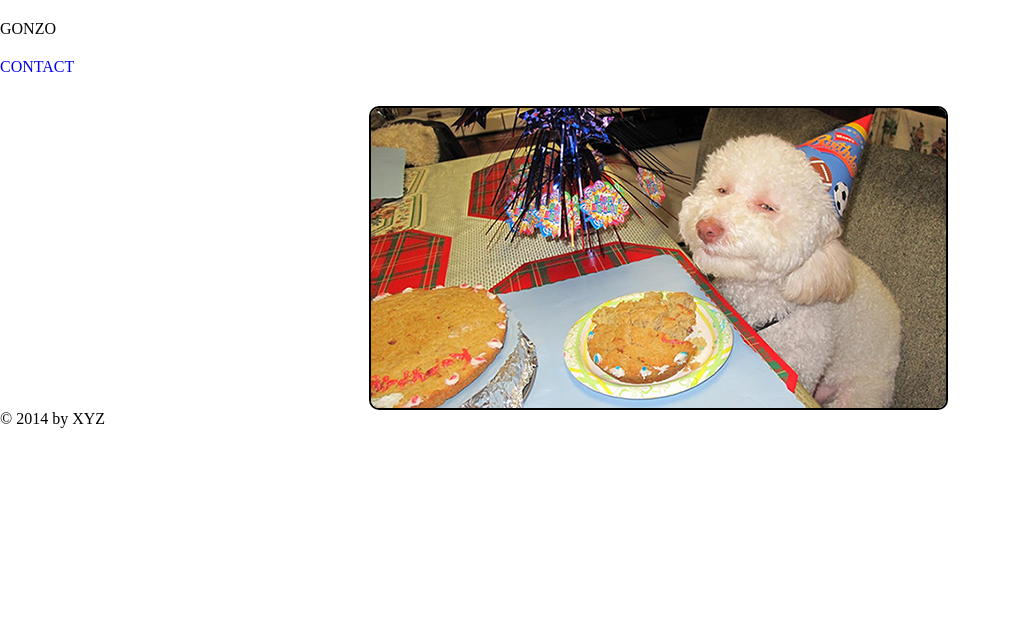
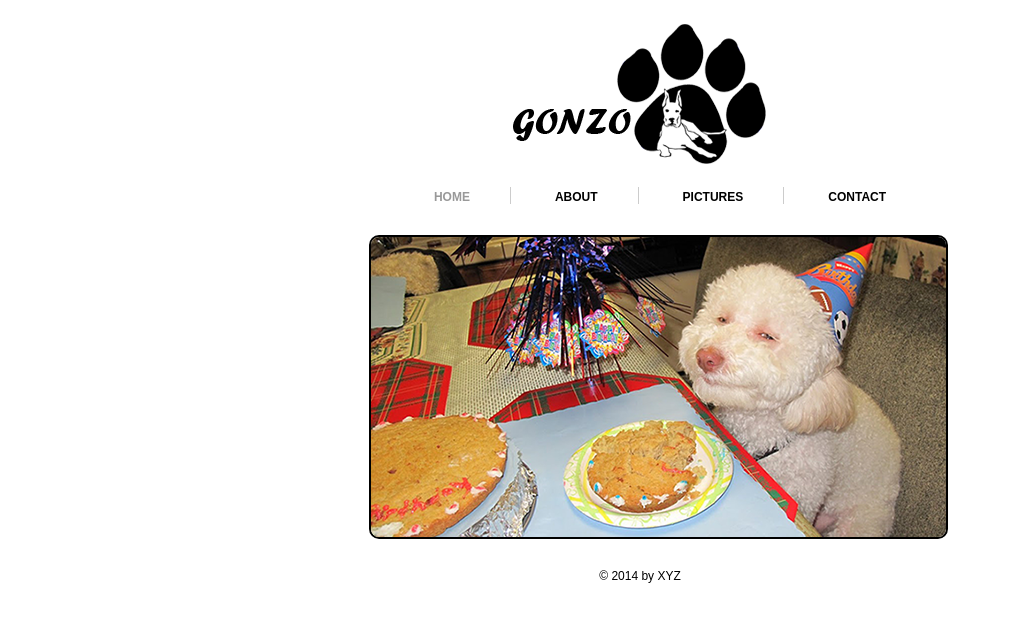
Before and after one commit to kvitiks/kvits, a plain HTML site: page index.html in a window 1280 px wide. Shown: the whole page, without its empty margins (0-1011 px from the left). Drawn offline with Linux system fonts and the light colour scheme.

Commit message:
Version1

```diff
--- a/index.html
+++ b/index.html
@@ -12,7 +12,9 @@
 
 	<div class="header">
 
-		<div classdfasf="#">GONZO</a></h1>
+		<div class="logo">
+
+			<h1><a href="#">GONZO</a></h1>
 
 		</div>
 
@@ -22,7 +24,12 @@
 
 <!--==============================Navigatin starts=============================-->
 
-	<div class="navigasdf"><a class="pdg" href="contact.html">CONTACT</a></li>
+	<div class="navigation">
+		<ul>
+			<li><a class="active" href="index.html">HOME</a></li>
+			<li><a href="about.html">ABOUT</a></li>
+			<li><a href="picture.html">PICTURES</a></li>
+			<li class="bdr"><a class="pdg" href="contact.html">CONTACT</a></li>
 		</ul>
 	</div>
 <!--==============================Navigatin Ends=============================-->
@@ -32,7 +39,8 @@
 		<div id="slider">
 			<ul>
 				<li><a href="#"><img src="images/slide1.png" alt="" /></a></li>
-				<li><a href="#"><sadfmg src="images/slide3.png" alt="" /></a></li>
+				<li><a href="#"><img src="images/slide2.png" alt="" /></a></li>
+				<li><a href="#"><img src="images/slide3.png" alt="" /></a></li>
 			</ul>
 		</div>
 
@@ -41,7 +49,7 @@
 
 <!--==============================Footer Starts==============================-->
 
-<div class="footsda">
+<div class="footer">
 
 <p>&copy; 2014 by XYZ </p>
 
```
